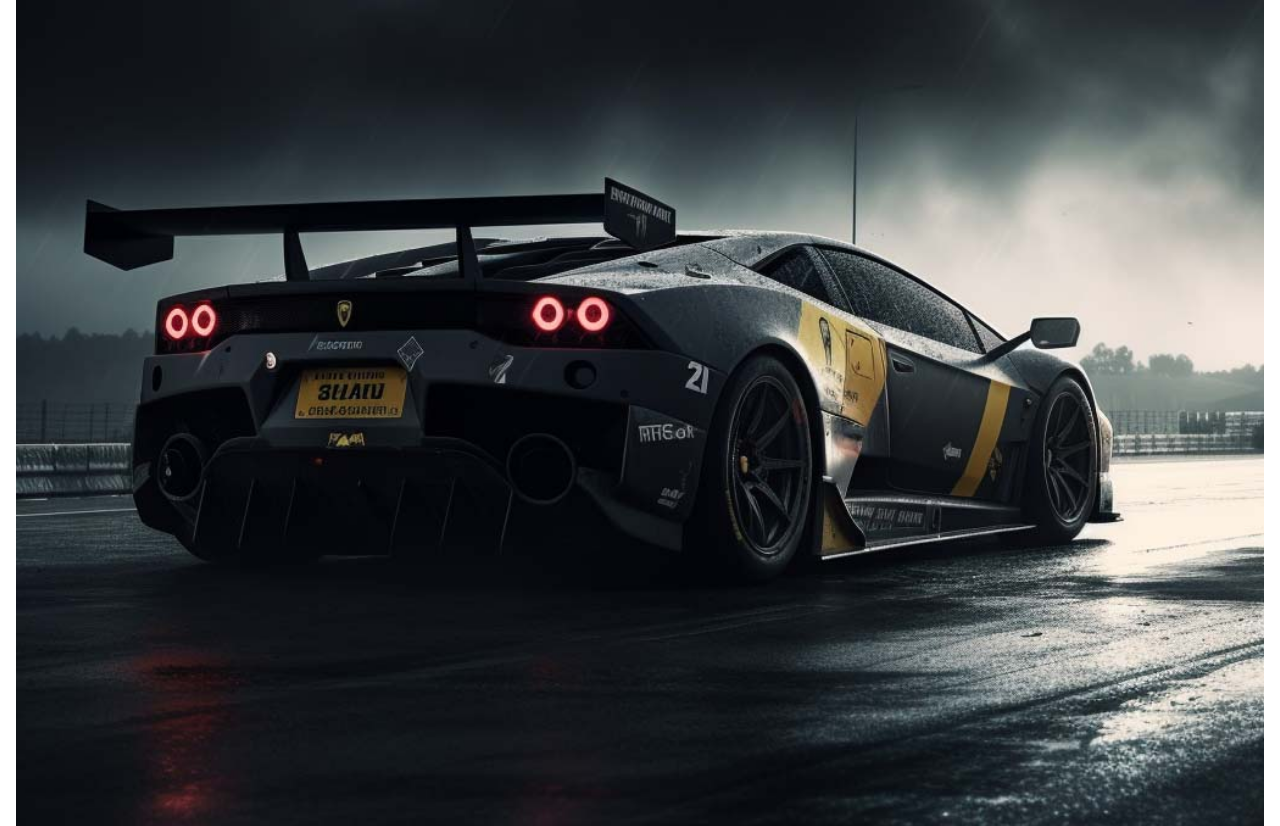
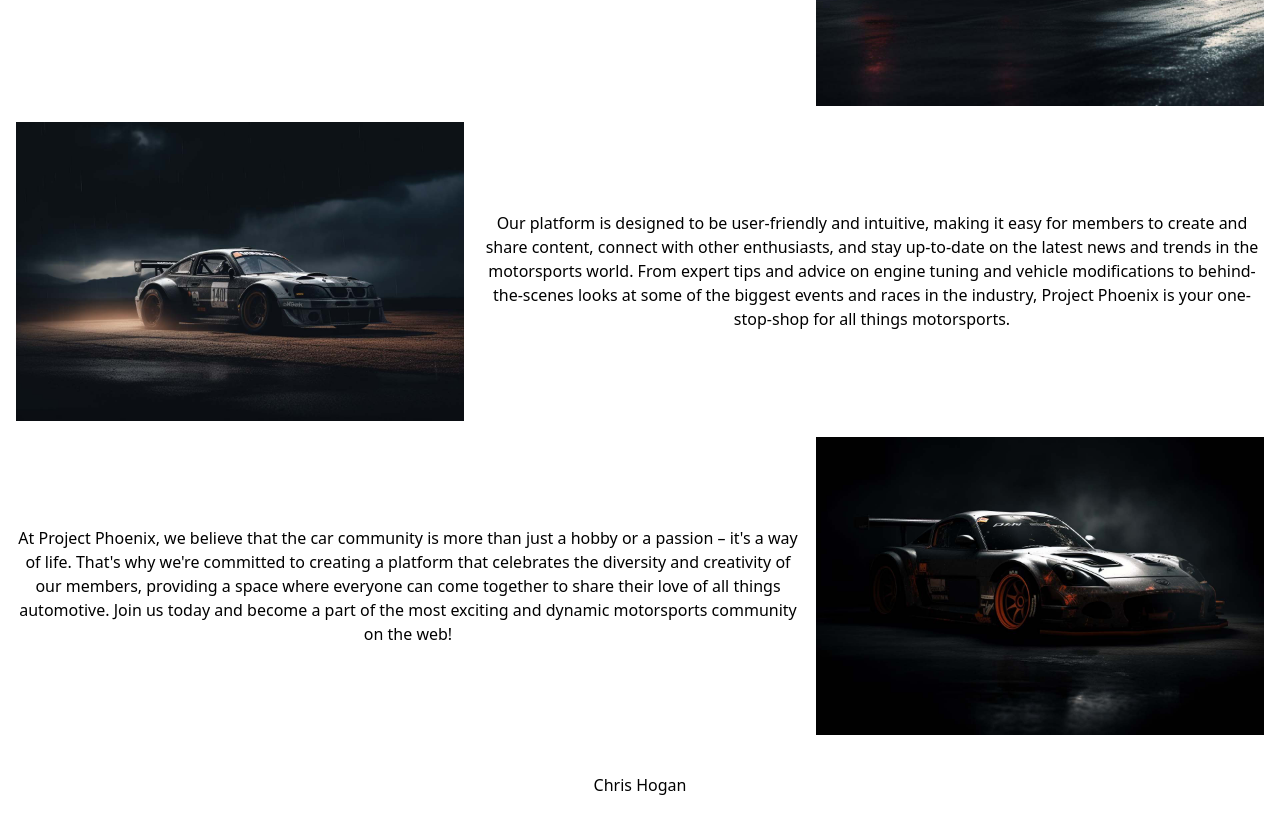
Before and after one commit to ChristopherHoganJr/phoenix, a React (Vite) app in the folder client/: page /phoenix_vision in a window 1280 px wide. Shown: the part 500-1326 px from the top of the page. Built offline with nearby package versions, Linux system fonts and the light colour scheme; no server answers.

Commit message:
added some styling

```diff
--- a/client/src/components/footer/Footer.jsx
+++ b/client/src/components/footer/Footer.jsx
@@ -4,7 +4,7 @@ const Footer = () => {
   return (
     <footer>
       <div className='max-w-7xl mx-auto px-4 h-[100px] flex justify-center items-center'>
-        <p>Chris Hogan&apos;s idea</p>
+        <p>Chris Hogan</p>
       </div>
     </footer>
   );
--- a/client/src/components/header/nav/Navbar_Links.jsx
+++ b/client/src/components/header/nav/Navbar_Links.jsx
@@ -11,7 +11,7 @@ const Navbar_Links = () => {
     <div className='flex items-center gap-3'>
       {currentUser ? (
         <>
-          <Navbar_Links_Link url='/phoenix' title='placeholder' />
+          <Navbar_Links_Link url='/phoenix' title='Phoenix Talk' />
           <LogoutButton />
         </>
       ) : (
--- a/client/src/components/ui/forms/PostForm.jsx
+++ b/client/src/components/ui/forms/PostForm.jsx
@@ -5,7 +5,7 @@ import SubmitButton from "../SubmitButton";
 
 const PostForm = ({ post, setPost, submitPost }) => {
   return (
-    <form>
+    <form className='max-w-md w-full'>
       <label>Add post</label>
       <textarea
         className='border-2 border-black w-full h-28 p-2'
--- a/client/src/pages/Login_Page.jsx
+++ b/client/src/pages/Login_Page.jsx
@@ -30,8 +30,15 @@ const Login_Page = () => {
   return (
     <section className='pt-5 px-4 flex flex-col gap-4'>
       <h1 className='text-center'>Login Page</h1>
-      <img src='/imgs/loginImg.jpg' alt='' />
-      <form action='' className='flex flex-col gap-4'>
+      <div className='flex flex-col items-center md:flex-row justify-center gap-4'>
+        <img
+          src='/imgs/loginImg.jpg'
+          alt=''
+          className='w-full h-auto max-w-md'
+        />
+        <form
+          action=''
+          className='flex flex-col justify-center gap-4 w-full max-w-md'>
           <div className='flex flex-col'>
             <label>Email:</label>
             <input
@@ -52,6 +59,7 @@ const Login_Page = () => {
           </div>
           <SubmitButton title={"Login"} submitFunction={LoginUser} />
         </form>
+      </div>
     </section>
   );
 };
--- a/client/src/pages/PhoenixTalk_Page.jsx
+++ b/client/src/pages/PhoenixTalk_Page.jsx
@@ -54,10 +54,10 @@ const PhoenixTalk_Page = () => {
 
   return (
     <>
-      <section className='flex flex-col gap-4 mt-5 px-4'>
+      <section className='flex flex-col gap-4 mt-5 px-4 items-center justify-center'>
         <h1>Phoenix Talk</h1>
         <PostForm post={post} setPost={setPost} submitPost={submitPost} />
-        <div className='flex flex-col gap-4'>
+        <div className='flex flex-col gap-4 max-w-md w-full'>
           {allPosts ? (
             allPosts?.map((e, i) => (
               <General_Post
--- a/client/src/pages/PhoenixVision_Page.jsx
+++ b/client/src/pages/PhoenixVision_Page.jsx
@@ -4,8 +4,12 @@ const PhoenixVision_Page = () => {
   return (
     <section className='flex flex-col gap-4 mt-5 px-4'>
       <h1>Project Phoenix</h1>
-      <div className='flex flex-col gap-4'>
-        <img src='/imgs/car_back_001.jpg' alt='' />
+      <div className='flex flex-col gap-4 md:flex-row justify-center items-center'>
+        <img
+          src='/imgs/car_back_001.jpg'
+          alt=''
+          className='w-full h-auto max-w-md md:order-2'
+        />
         <p className='text-center'>
           Project Phoenix is a revolutionary social media platform designed
           specifically for the motorsports community. Our vision is to bring car
@@ -16,8 +20,12 @@ const PhoenixVision_Page = () => {
           destination for all your automotive needs.
         </p>
       </div>
-      <div className='flex flex-col gap-4'>
-        <img src='/imgs/car_front_001.jpg' alt='' />
+      <div className='flex flex-col gap-4 md:flex-row justify-center items-center'>
+        <img
+          src='/imgs/car_front_001.jpg'
+          alt=''
+          className='w-full h-auto max-w-md'
+        />
         <p className='text-center'>
           Our platform is designed to be user-friendly and intuitive, making it
           easy for members to create and share content, connect with other
@@ -28,8 +36,12 @@ const PhoenixVision_Page = () => {
           one-stop-shop for all things motorsports.
         </p>
       </div>
-      <div className='flex flex-col gap-4'>
-        <img src='/imgs/car_front_003.jpg' alt='' />
+      <div className='flex flex-col gap-4 md:flex-row justify-center items-center'>
+        <img
+          src='/imgs/car_front_003.jpg'
+          alt=''
+          className='w-full h-auto max-w-md md:order-2'
+        />
         <p className='text-center'>
           At Project Phoenix, we believe that the car community is more than
           just a hobby or a passion – it's a way of life. That's why we're
--- a/client/src/pages/Register_Page.jsx
+++ b/client/src/pages/Register_Page.jsx
@@ -32,8 +32,15 @@ const Register_Page = () => {
   return (
     <section className='pt-5 px-4 flex flex-col gap-4'>
       <h1 className='text-center'>Become a member</h1>
-      <img src='/imgs/registerImg.jpg' alt='' />
-      <form action='' className='flex flex-col gap-4'>
+      <div className='flex flex-col items-center md:flex-row justify-center gap-4'>
+        <img
+          src='/imgs/registerImg.jpg'
+          alt=''
+          className='w-full h-auto max-w-md'
+        />
+        <form
+          action=''
+          className='flex flex-col justify-center gap-4 w-full max-w-md'>
           {errors ? <p>{errors}</p> : <></>}
           <div className='flex flex-col'>
             <label>Username:</label>
@@ -75,6 +82,7 @@ const Register_Page = () => {
           </div>
           <SubmitButton title='Sign up!' submitFunction={RegisterUser} />
         </form>
+      </div>
     </section>
   );
 };
```
Also changed, not shown: 2 other files (tests, documents, lock files or other folders). Lines whose indentation alone changed are shown as unchanged.
